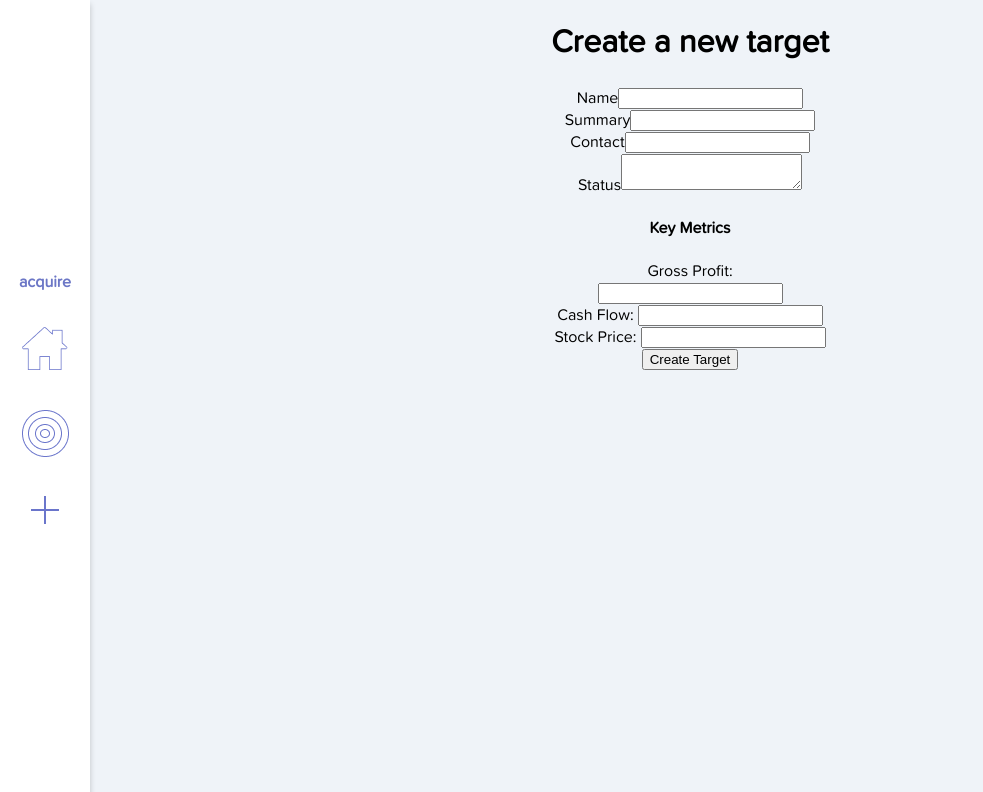
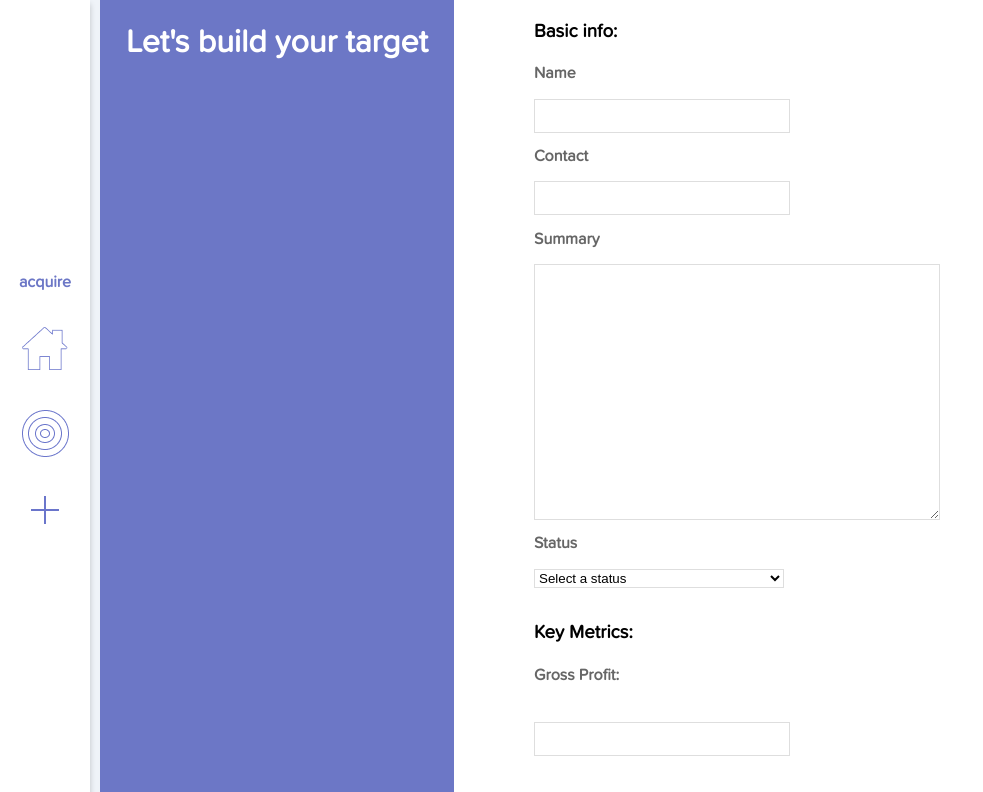
Before and after one commit to carltonf25/acquire, a React (Create React App) app: page /edit in a window 1280 px wide. Shown: the top 792 px of the page, without its empty margins (0-983 px from the left). Built offline with nearby package versions, Linux system fonts and the light colour scheme; a small style sheet from the web is missing.

Commit message:
create target form

```diff
--- a/src/App.js
+++ b/src/App.js
@@ -21,7 +21,7 @@ const App = () => {
 
   useEffect(() => {
     setTargets(targets);
-  }, [targets])
+  }, [targets]);
   return (
     <TargetContext.Provider value={appContext}>
       <Router>
--- a/src/components/StatusBadge/style.scss
+++ b/src/components/StatusBadge/style.scss
@@ -1,16 +1,17 @@
 // bg-colors
-$inReview:#d4f1f5;
+$inReview: #d4f1f5;
 $pending: #fbfdb7;
 $approved: #15ff9c;
 $denied: tomato;
 $default: #eff3f9;
 
 .status-badge {
-max-width: 50%;
+  max-width: 50%;
   margin: 0 auto;
   font-size: 12px;
   border-radius: 15px;
   padding: 5px;
+  text-align: center;
 }
 
 .inReview {
--- a/src/components/TargetBuilder/index.js
+++ b/src/components/TargetBuilder/index.js
@@ -1,6 +1,7 @@
 import React, { useState, useContext } from 'react';
 import TargetContext from '../../TargetContext';
 import { useHistory } from 'react-router-dom';
+import './style.scss';
 
 export const TargetBuilder = () => {
   let [name, setName] = useState('');
@@ -15,57 +16,67 @@ export const TargetBuilder = () => {
 
   const { targets, setTargets } = appContext;
 
+  let history = useHistory();
 
-  let history = useHistory();
-  const handleSubmit = (e) => {
+  const generateId = () => {
+    let S4 = () => {
+      return (((1 + Math.random()) * 0x10000) | 0).toString(16).substring(1);
+    };
+    return S4();
+  };
+
+  const handleSubmit = e => {
     e.preventDefault();
+    let id = Number(generateId());
     let newTarget = {
-      id: targets.length + 1,
+      id,
       name,
       summary,
       contact,
       status,
       grossProfit,
       cashFlow,
-      stockPrice
-    }
+      stockPrice,
+    };
     setTargets([...targets, newTarget]);
     history.push(`/targets`);
-  }
-
+  };
 
   return (
-    <div>
-      <h1>Create a new target</h1>
+    <div className="builder-wrapper">
+      <div className="form-guide">
+        <h1>Let's build your target</h1>
+      </div>
+
+      <div className="form-container">
         <form>
+          <h3>Basic info:</h3>
           <label>Name</label>
           <input
             type="text"
             value={name}
             onChange={e => setName(e.target.value)}
           />
-        <br />
-        <label>Summary</label>
-        <input
-          type="text"
-          value={summary}
-          onChange={e => setSummary(e.target.value)}
-        />
-        <br />
           <label>Contact</label>
           <input
             type="text"
             value={contact}
             onChange={e => setContact(e.target.value)}
           />
-        <br />
+          <label>Summary</label>
+          <textarea
+            value={summary}
+            onChange={e => setSummary(e.target.value)}
+          />
           <label>Status</label>
-        <textarea
-          type="textarea"
-          value={status}
-          onChange={e => setStatus(e.target.value)}
-        />
-        <h4>Key Metrics</h4>
+          <select value={status} onChange={e => setStatus(e.target.value)}>
+            <option>Select a status</option>
+            <option>Researching</option>
+            <option>Pending</option>
+            <option>Approved</option>
+            <option>Denied</option>
+          </select>
+          <h3>Key Metrics:</h3>
           <label>Gross Profit: </label>
           <br />
           <input
@@ -88,8 +99,14 @@ export const TargetBuilder = () => {
             onChange={e => setStockPrice(e.target.value)}
           />
           <br />
-        <button onClick={handleSubmit}>Create Target</button>
+          <input
+            type="submit"
+            value="Create Target"
+            className="btn primary"
+            onClick={handleSubmit}
+          />
         </form>
+      </div>
     </div>
   );
 };
--- a/src/components/TargetBuilder/style.scss
+++ b/src/components/TargetBuilder/style.scss
@@ -0,0 +1,75 @@
+// palette
+$lightestPurple: #eff3f8;
+$deepPurple: #6c77c6;
+$deepPurpleHover: #4e558a;
+$white: #fff;
+
+/* shadow settings */
+$shadow: 0 4px 6px 0 hsla(300, 8%, 26%, 0.2);
+$hoverShadow: 0 6px 8px 0 hsla(300, 8%, 26%, 0.2);
+
+.builder-wrapper {
+  background: $white;
+  width: 100%;
+  height: 100%;
+  display: grid;
+  grid-template-columns: 30% 70%;
+  grid-template-rows: auto;
+}
+
+.form-guide {
+  grid-column: 1;
+  background: $deepPurple;
+  color: $white;
+}
+
+.form-container {
+  grid-column: 2;
+  text-align: left;
+  margin: auto 5em;
+
+  form {
+    display: flex;
+    flex-direction: column;
+    width: 70%;
+
+    label {
+      font-weight: 600;
+      color: (rgba(0, 0, 0, 0.6));
+    }
+
+    input,
+    textarea,
+    select {
+      background: none;
+      transition: 0.2s ease-in-out;
+      border: 1px solid #dedede;
+      margin: 1em 0;
+      &:active,
+      &:focus {
+        outline: none;
+        border: 2px solid $deepPurple;
+      }
+    }
+    input {
+      height: 30px;
+      width: 250px;
+      &[type='submit'] {
+        height: 40px;
+        font-size: 12px;
+        text-transform: uppercase;
+        font-weight: bold;
+        width: 180px;
+      }
+    }
+
+    textarea {
+      height: 250px;
+      width: 400px;
+    }
+
+    select {
+      max-width: 250px;
+    }
+  }
+}
--- a/src/components/TargetDetails/InfoCard.js
+++ b/src/components/TargetDetails/InfoCard.js
@@ -4,7 +4,6 @@ import StatusBadge from '../StatusBadge';
 const InfoCard = ({ name, status, contact }) => {
   return (
     <div className="card metric-card company-info-card">
-      <a href="#"><small>EDIT</small></a>
       <h3>{name}</h3>
       <p>Status: {status}</p>
       <p>Contact: {contact}</p>
--- a/src/components/TargetDetails/MetricCard.js
+++ b/src/components/TargetDetails/MetricCard.js
@@ -1,9 +1,8 @@
-import React from 'react';
+import React, { useState } from 'react';
 
 const MetricCard = ({ metric, title }) => {
   return (
     <div className="card metric-card">
-      <a href="#"><small>EDIT</small></a>
       <span>{`$${metric}`}</span>
       <span>{title}</span>
     </div>
--- a/src/components/TargetList/style.scss
+++ b/src/components/TargetList/style.scss
@@ -25,12 +25,12 @@ h1 {
   padding: 0;
   width: 225px;
   border: 1px solid #6c76c64d;
+  text-align: left;
 }
 
 .card-info {
   grid-column: 1;
-  padding: 1em;
-
+  padding: 15px;
 }
 
 .button-block {
@@ -58,22 +58,25 @@ h1 {
     background: $deepPurple;
     font-size: 12px;
     padding: 5px;
-    &:hover { background: $deepPurpleHover}
+    &:hover {
+      background: $deepPurpleHover;
+    }
   }
   .copy-btn {
     background: #2a47ca;
     font-size: 12px;
     padding: 5px;
-    &:hover { background:#1c3088 }
+    &:hover {
+      background: #1c3088;
+    }
   }
 }
-
 
 .overlay {
   background: rgba(0, 0, 0, 0.5);
   position: absolute;
   margin: 0;
-  top:0;
+  top: 0;
   right: 0;
   bottom: 0;
   left: 0;
@@ -86,7 +89,7 @@ h1 {
     height: 200px;
     background: $white;
     box-shadow: $shadow;
-    padding: 1.5em;
+    padding: 5em 1em 1em 1em;
     top: 30vh;
     left: 30vw;
     h2 {
```
Lines whose indentation alone changed are shown as unchanged.
